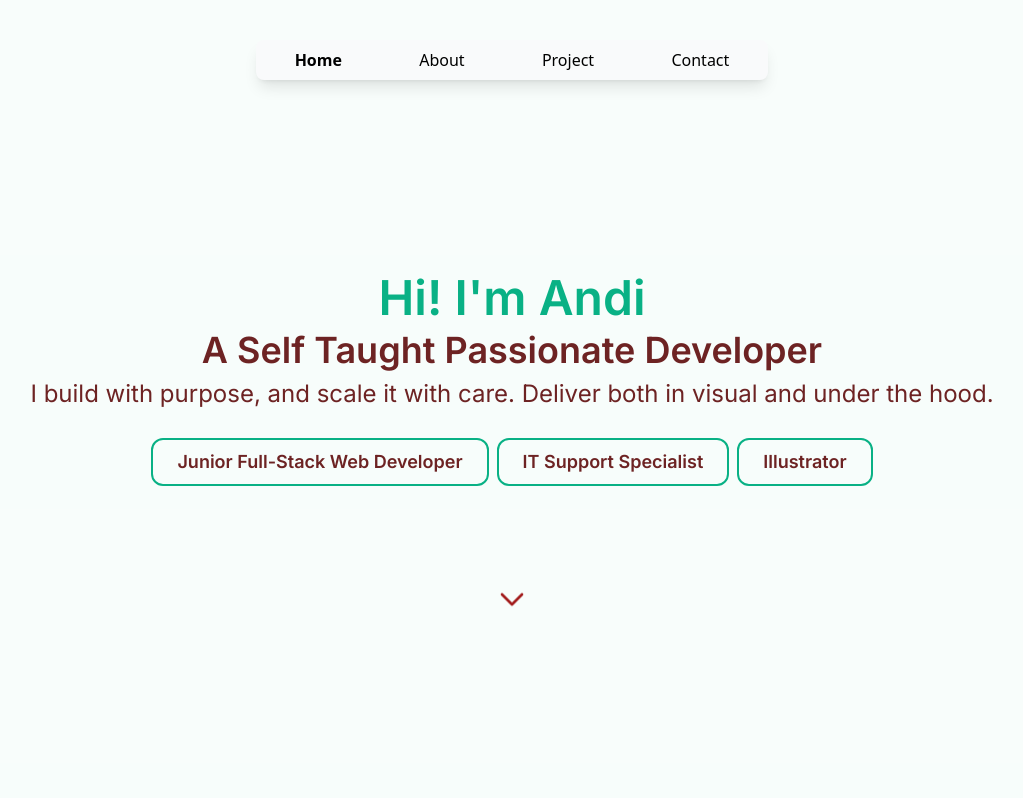
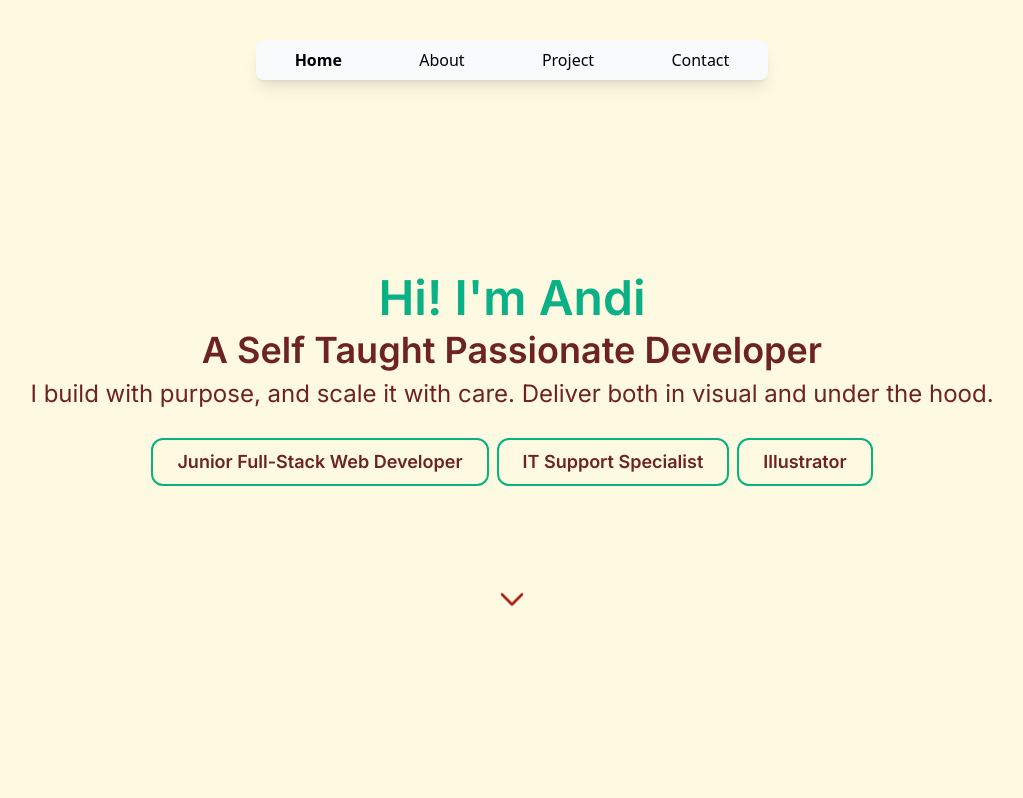
Before and after one commit to andi-ramadhan/andiramadhan.github.io, a React (Vite) app: page / in a window 1280 px wide. Shown: the top 798 px of the page, without its empty margins (128-1151 px from the left). Built offline with nearby package versions, Linux system fonts and the light colour scheme; a web font is replaced by a local one.

Commit message:
Change background

```diff
--- a/src/pages/Home/Home.jsx
+++ b/src/pages/Home/Home.jsx
@@ -3,7 +3,7 @@ import Dashboard from "./components/Dashboard";
 
 const Home = () => {
   return (
-    <section className="w-full min-h-dvh bg-my-cyan/3">
+    <section className="w-full min-h-dvh bg-my-white">
       <Dashboard />
       <AboutBrief />
     </section>
```
